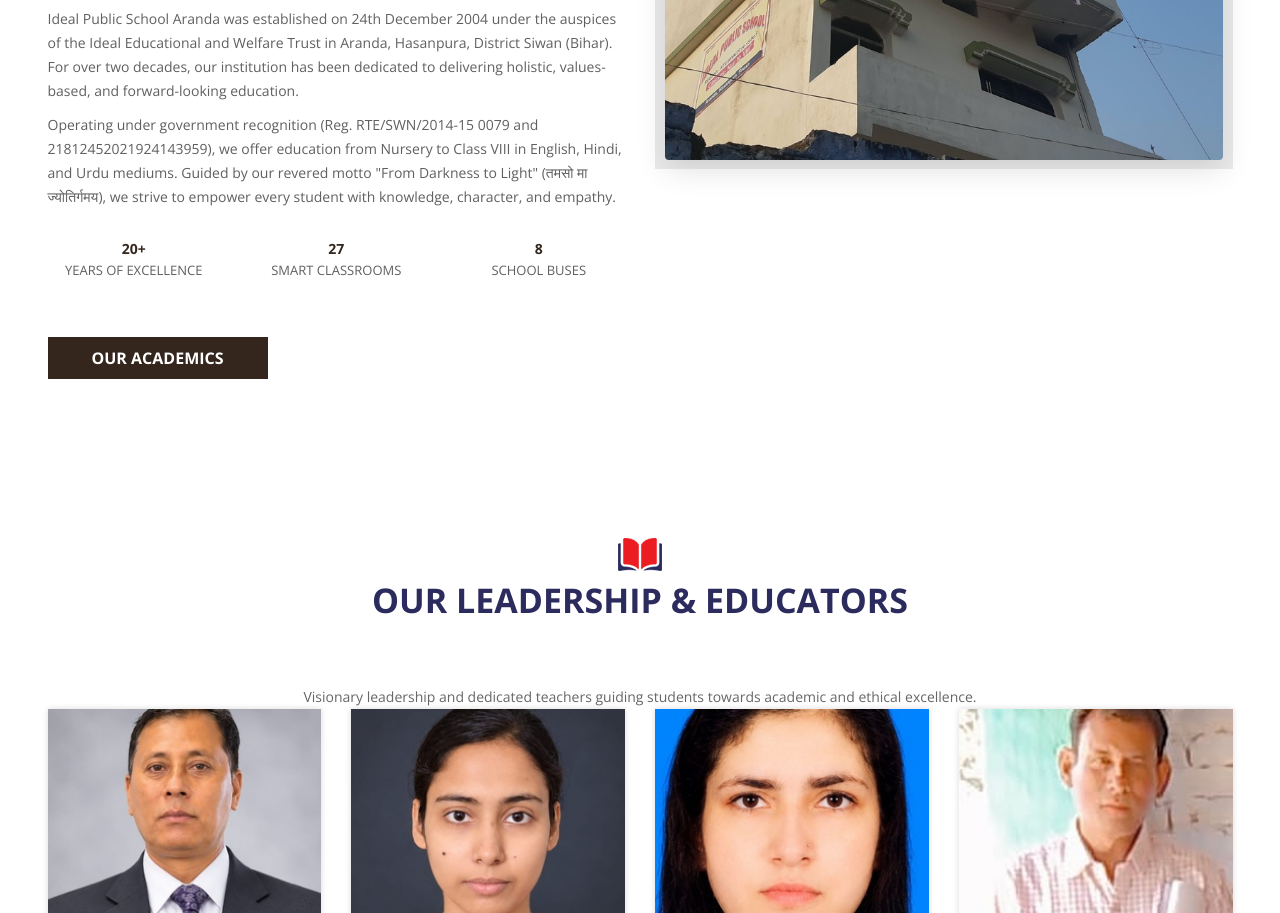
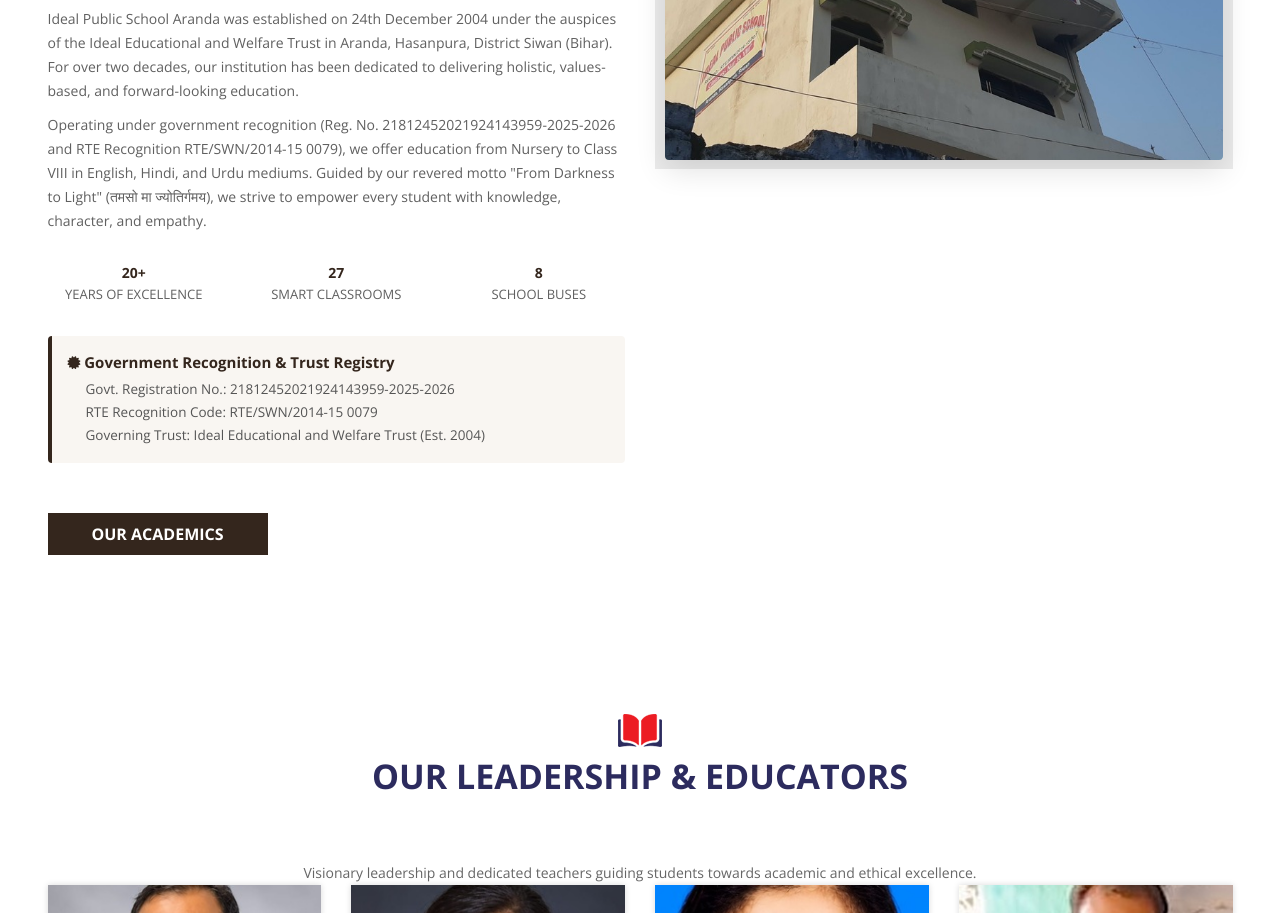
Before and after one commit to geniesoft111-png/idealpublicschool, a plain HTML site: page about.html in a window 1280 px wide. Shown: the part 902-1815 px from the top of the page. Drawn offline with nearby package versions, Linux system fonts and the light colour scheme; a script that the page names is missing.

Commit message:
Add official Govt Registration No. 21812452021924143959-2025-2026 to About, Admissions, Contact, Notices, and Home pages

```diff
--- a/about.html
+++ b/about.html
@@ -146,7 +146,7 @@
                         <div class="about-content">
                             <h2>WELCOME TO <span>IDEAL PUBLIC SCHOOL ARANDA</span></h2>
                             <p><strong>Ideal Public School Aranda</strong> was established on <strong>24th December 2004</strong> under the auspices of the <strong>Ideal Educational and Welfare Trust</strong> in Aranda, Hasanpura, District Siwan (Bihar). For over two decades, our institution has been dedicated to delivering holistic, values-based, and forward-looking education.</p>
-                            <p class="hidden-sm">Operating under government recognition (Reg. <strong>RTE/SWN/2014-15 0079</strong> and <strong>21812452021924143959</strong>), we offer education from Nursery to Class VIII in English, Hindi, and Urdu mediums. Guided by our revered motto <em>"From Darkness to Light"</em> (तमसो मा ज्योतिर्गमय), we strive to empower every student with knowledge, character, and empathy.</p>
+                            <p class="hidden-sm">Operating under government recognition (Reg. No. <strong>21812452021924143959-2025-2026</strong> and RTE Recognition <strong>RTE/SWN/2014-15 0079</strong>), we offer education from Nursery to Class VIII in English, Hindi, and Urdu mediums. Guided by our revered motto <em>"From Darkness to Light"</em> (तमसो मा ज्योतिर्गमय), we strive to empower every student with knowledge, character, and empathy.</p>
                             <div class="about-stats pt-20 pb-20">
                                 <div class="row text-center">
                                     <div class="col-4">
@@ -162,6 +162,14 @@
                                         <p style="font-size:13px; text-transform:uppercase;">School Buses</p>
                                     </div>
                                 </div>
+                            </div>
+                            <div class="recognition-badge-box mb-25 p-3" style="background:#f9f6f2; border-left:4px solid #34261D; border-radius:4px;">
+                                <h5 style="color:#34261D; font-weight:700; margin-bottom:6px; font-size:15px;"><i class="fa fa-certificate"></i> Government Recognition &amp; Trust Registry</h5>
+                                <ul style="font-size:13.5px; color:#555; margin:0; padding-left:18px; line-height:1.7;">
+                                    <li><strong>Govt. Registration No.:</strong> 21812452021924143959-2025-2026</li>
+                                    <li><strong>RTE Recognition Code:</strong> RTE/SWN/2014-15 0079</li>
+                                    <li><strong>Governing Trust:</strong> Ideal Educational and Welfare Trust (Est. 2004)</li>
+                                </ul>
                             </div>
                             <a class="default-btn" href="course.html">Our Academics</a>
                         </div>
```
Also changed, not shown: admissions.html (+1 -1 lines), blog-details.html (+2 -1 lines), contact.html (+1 -1 lines), index.html (+1 -1 lines), sports.html (+2 -1 lines).
